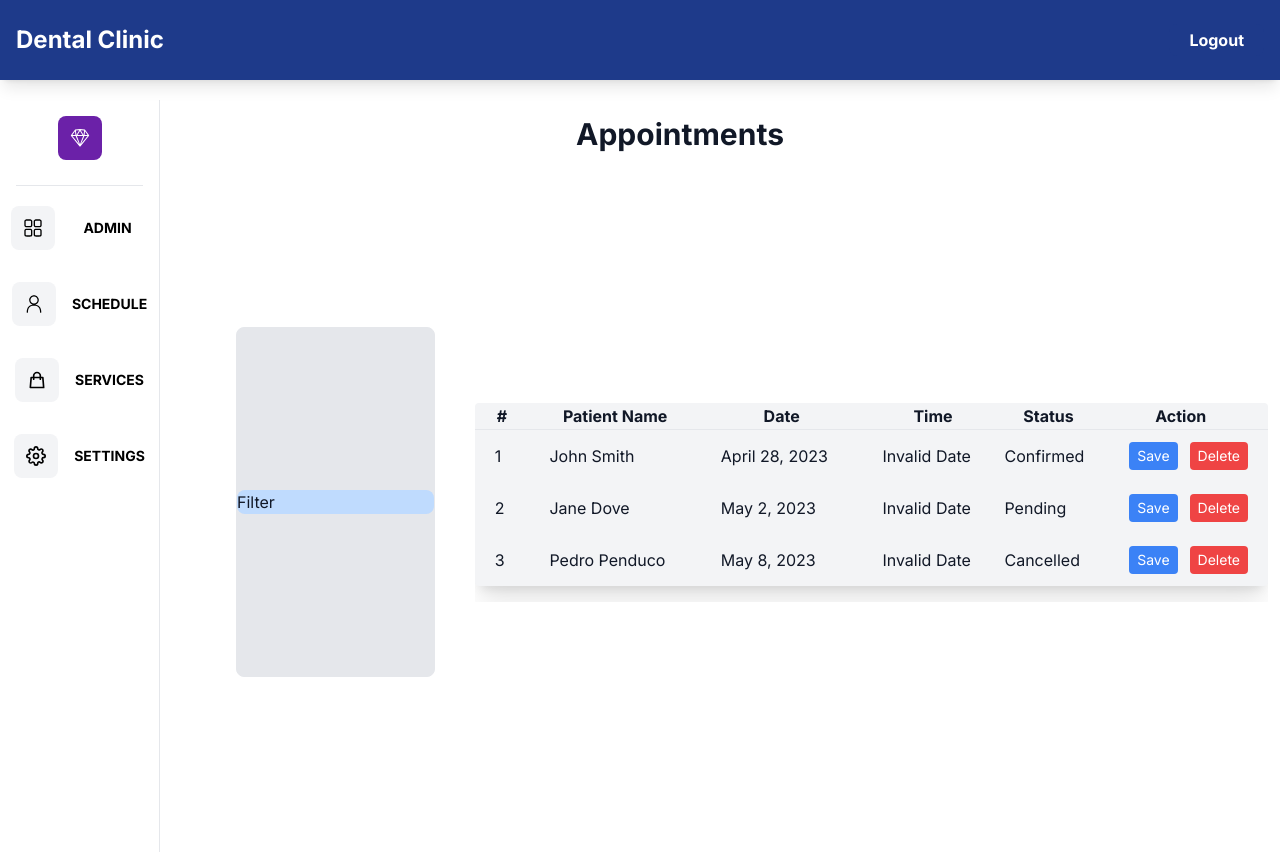
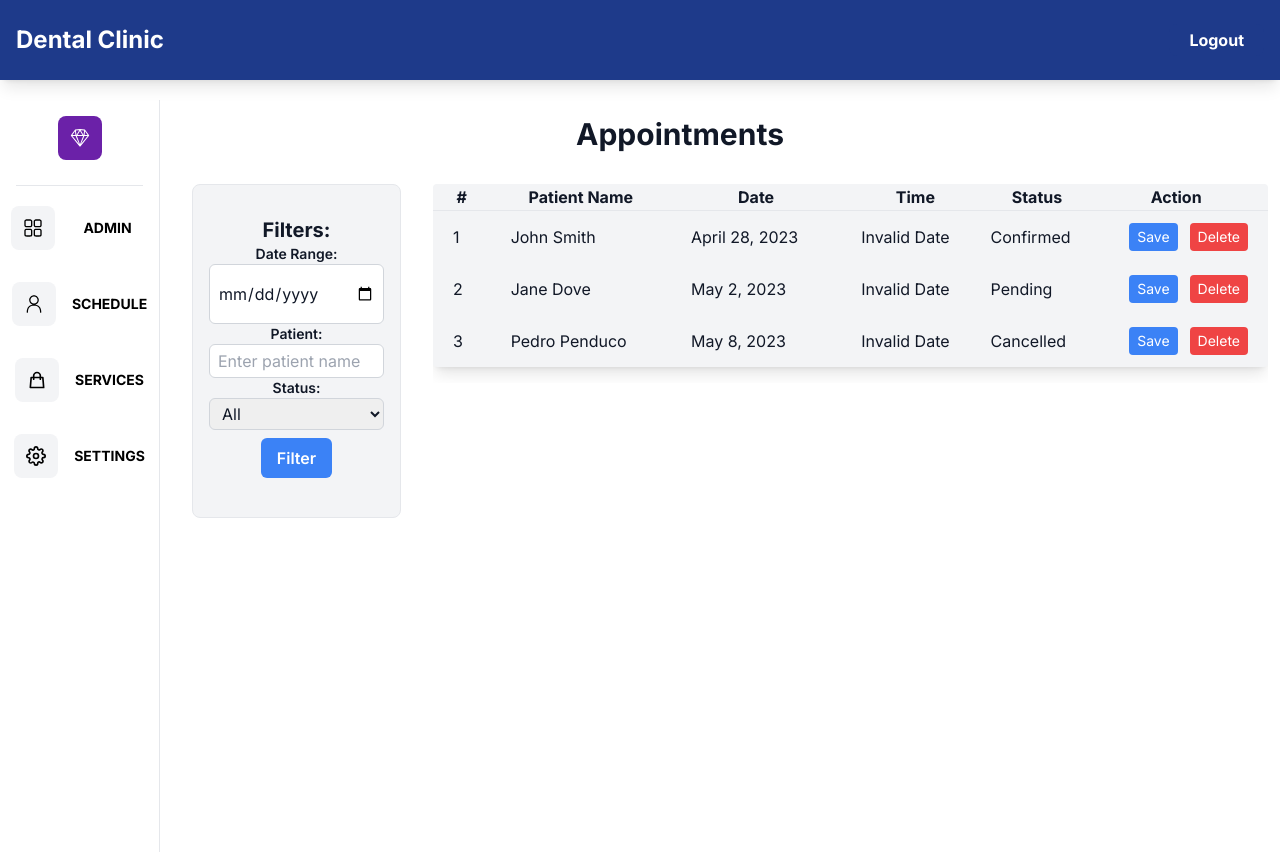
Before and after one commit to JustineLapura/Front-End-Portfolio, a Next.js app: page /crypto/demo-1/admin in a window 1280 px wide. Built offline with nearby package versions, Linux system fonts and the light colour scheme.

Commit message:
added filtering functions for Dental clinic admin page and loading states for some pages

```diff
--- /dev/null
+++ b/app/crypto/demo-1/admin/loading.tsx
@@ -0,0 +1,11 @@
+import React from "react";
+
+const loading = () => {
+  return (
+    <div className="flex justify-center">
+      <h1 className="text-2xl font-bold md:text-3xl lg:text-4xl">Loading...</h1>
+    </div>
+  );
+};
+
+export default loading;
--- a/app/crypto/demo-1/admin/page.tsx
+++ b/app/crypto/demo-1/admin/page.tsx
@@ -1,22 +1,105 @@
 "use client";
-import React, { useContext } from "react";
+import React, { useContext, useState } from "react";
 import { AppointmentContext } from "@/context/DentalClinicContext/AppointmentContext";
 import { AppointmentType } from "../appointments/page";
 
+interface FilteredAppointment {
+  name: string;
+  status: string;
+  date: string;
+  dateRange: {
+    startDate: string;
+    endDate: string;
+  }
+}
+
 const page = () => {
   const { appointments, setAppointments } = useContext(AppointmentContext);
+  const [filteredAppointments, setFilteredAppointments] = useState([]);
+  const [dateRange, setDateRange] = useState({ startDate: "", endDate: "" });
+  const [name, setName] = useState("");
+  const [status, setStatus] = useState("All");
+
+  const handleFilter = () => {
+    let filtered = appointments;
+    // Filter by date range
+    if (dateRange.startDate && dateRange.endDate) {
+      filtered = filtered.filter(
+        (appointment: FilteredAppointment) =>
+          appointment.date >= dateRange.startDate &&
+          appointment.date <= dateRange.endDate
+      );
+    }
+    // Filter by patient name
+    if (name) {
+      filtered = filtered.filter((appointment: FilteredAppointment) =>
+        appointment.name.toLowerCase().includes(name.toLowerCase())
+      );
+    }
+    // Filter by status
+    if (status !== "All") {
+      filtered = filtered.filter(
+        (appointment: FilteredAppointment) => appointment.status === status
+      );
+    }
+    setFilteredAppointments(filtered);
+  };
+
   return (
     <div className="h-screen w-full text-gray-900 pt-[100px]">
       <div className="flex justify-center pt-4">
-        <h1 className="text-xl md:text-2xl lg:text-3xl font-bold">Appointments</h1>
+        <h1 className="text-xl md:text-2xl lg:text-3xl font-bold">
+          Appointments
+        </h1>
       </div>
-      <div className="h-full px-3 lg:flex items-center gap-10">
-        <div className="w-full h-[50%] lg:w-1/5 lg:ml-36 border bg-gray-200 rounded-lg flex justify-center items-center">
-          <div className="w-[350px] sm:w-[500px] lg:w-full mx-auto bg-blue-200 rounded-lg">Filter</div>
+      <div className="h-full px-3 lg:flex pt-8 gap-8">
+        <div className="w-[350px] sm:w-[450px] h-[50%] lg:w-1/5 lg:ml-[100px] mx-auto mb-12 lg:mb-0 border bg-gray-100 rounded-lg flex justify-center items-center">
+          <div className="w-full h-full flex flex-col p-4 justify-center items-center">
+            <h5 className="text-xl font-bold">Filters:</h5>
+
+            <label className="text-sm font-semibold">Date Range:</label>
+            <input
+              type="date"
+              placeholder="Enter end date"
+              value={dateRange.endDate}
+              onChange={(e) =>
+                setDateRange((prev) => ({ ...prev, endDate: e.target.value }))
+              }
+              className="w-full border border-gray-300 px-2 py-4 rounded-md"
+            />
+
+            <label className="text-sm font-semibold">Patient:</label>
+            <input
+              type="text"
+              placeholder="Enter patient name"
+              value={name}
+              onChange={(e) => setName(e.target.value)}
+              className="w-full border border-gray-300 px-2 py-1 rounded-md"
+            />
+
+            <label className="text-sm font-semibold">Status:</label>
+            <select
+              value={status}
+              onChange={(e) => setStatus(e.target.value)}
+              className="w-full border border-gray-300 px-2 py-1 rounded-md"
+            >
+              <option value="All">All</option>
+              <option value="Confirmed">Confirmed</option>
+              <option value="Rescheduled">Rescheduled</option>
+              <option value="Cancelled">Cancelled</option>
+              <option value="Pending">Pending</option>
+            </select>
+            <button
+              className="my-2 bg-blue-500 hover:bg-blue-600 text-white font-semibold py-2 px-4 rounded-md"
+              onClick={handleFilter}
+            >
+              Filter
+            </button>
+          </div>
         </div>
         <div className="w-[350px] sm:w-full lg:w-4/5 max-w-4xl mx-auto">
           <div className="overflow-x-auto">
-            <table className="w-full text-md bg-gray-100 shadow-xl rounded mb-4 p-6">
+            <table className="w-full text-md bg-gray-100 shadow-lg rounded mb-4 p-6">
               <thead>
                 <tr className="border-b">
                   <th>#</th>
@@ -28,7 +111,7 @@ const page = () => {
                 </tr>
               </thead>
               <tbody>
-                {appointments.map(
+                {(filteredAppointments.length > 0 ? filteredAppointments : appointments).map(
                   (appointment: AppointmentType, index: number) => (
                     <tr key={appointment.id}>
                       <td className="p-3 px-5">{index + 1}</td>
--- /dev/null
+++ b/app/crypto/demo-1/admin/schedule/loading.tsx
@@ -0,0 +1,11 @@
+import React from "react";
+
+const loading = () => {
+  return (
+    <div className="flex justify-center">
+      <h1 className="text-2xl font-bold md:text-3xl lg:text-4xl">Loading...</h1>
+    </div>
+  );
+};
+
+export default loading;
--- /dev/null
+++ b/app/crypto/demo-1/appointments/layout.tsx
@@ -0,0 +1,12 @@
+import Link from "next/link";
+import React from "react";
+
+const layout = ({ children }: { children: React.ReactNode }) => {
+  return (
+    <div>
+      {children}
+    </div>
+  );
+};
+
+export default layout;
--- /dev/null
+++ b/app/crypto/demo-1/appointments/loading.tsx
@@ -0,0 +1,11 @@
+import React from "react";
+
+const loading = () => {
+  return (
+    <div className="flex justify-center">
+      <h1 className="text-2xl font-bold md:text-3xl lg:text-4xl">Loading...</h1>
+    </div>
+  );
+};
+
+export default loading;
--- /dev/null
+++ b/app/crypto/demo-1/appointments/my-appointments/loading.tsx
@@ -0,0 +1,11 @@
+import React from "react";
+
+const loading = () => {
+  return (
+    <div className="flex justify-center">
+      <h1 className="text-2xl font-bold md:text-3xl lg:text-4xl">Loading...</h1>
+    </div>
+  );
+};
+
+export default loading;
--- a/app/crypto/demo-1/appointments/my-appointments/page.tsx
+++ b/app/crypto/demo-1/appointments/my-appointments/page.tsx
@@ -11,13 +11,13 @@ const page = () => {
     (appointment: AppointmentType) => appointment.name === "User"
   );
   return (
-    <div className="relative pt-24 flex flex-col gap-8 justify-center items-center">
+    <div className="relative flex flex-col gap-8 justify-center items-center">
       <Link href="/crypto/demo-1/appointments">
-        <button className="absolute left-2 top-[100px] py-4 px-6 rounded-lg bg-red-500 hover:bg-red-400 border-none text-sm text-white font-bold hover:shadow-xl">
-          My Appointments
+        <button className="absolute left-4 top-[100px] py-2 px-4 rounded-lg bg-blue-500 hover:bg-blue-800 border-none text-sm text-white font-bold hover:shadow-xl">
+          Go back
         </button>
       </Link>
-      <h3 className="text-xl md:text-2xl font-bold pt-6">My Appointments</h3>
+      <h3 className="text-xl md:text-2xl font-bold pt-36">My Appointments</h3>
       <div className="w-full max-w-4xl mx-auto py-4 px-6">
         <div className="overflow-x-auto">
           <table className="w-full text-md bg-gray-100 shadow-xl rounded mb-4 p-6">
--- a/app/crypto/demo-1/appointments/page.tsx
+++ b/app/crypto/demo-1/appointments/page.tsx
@@ -242,14 +242,14 @@ const page = () => {
   };
 
   return (
-    <div className="relative h-full flex items-center pt-[450px] sm:pt-[480px] lg:pt-[50px]">
+    <div className="relative h-full w-full flex items-center pt-20 lg:pt-[100px]">
       <Link href="/crypto/demo-1/appointments/my-appointments">
-        <button className="absolute right-2 top-[100px] py-4 px-6 rounded-lg bg-red-500 hover:bg-red-400 border-none text-sm text-white font-bold hover:shadow-xl">
-          My Appointments
+        <button className="absolute right-4 top-[100px] py-2 px-4 rounded-lg bg-blue-500 hover:bg-blue-800 border-none text-sm text-white font-bold hover:shadow-xl">
+          Goto My Appointments
         </button>
       </Link>
-      <div className="p-4 mx-auto">
-        <div className="grid grid-cols-1 lg:grid-cols-3 gap-8 mt-5 items-center">
+      <div className="h-full p-4 mx-auto">
+        <div className="grid grid-cols-1 lg:grid-cols-3 gap-8 mt-20 lg:m-auto items-center">
           <div className="md:col-span-1 w-[75%] md:w-[50%] lg:w-full lg:h-[75%] m-auto">
             <h1 className="text-center font-bold">Schedules:</h1>
             <table className="h-full w-full table-fixed md:text-lg p-8 lg:text-sm bg-white text-black border rounded-lg overflow-hidden shadow-xl">
--- /dev/null
+++ b/app/crypto/demo-1/loading.tsx
@@ -0,0 +1,11 @@
+import React from "react";
+
+const loading = () => {
+  return (
+    <div className="flex justify-center">
+      <h1 className="text-2xl font-bold md:text-3xl lg:text-4xl">Loading...</h1>
+    </div>
+  );
+};
+
+export default loading;
--- a/app/crypto/demo-1/page.tsx
+++ b/app/crypto/demo-1/page.tsx
@@ -7,23 +7,23 @@ import dentalChair from "@/public/DentalClinicImgs/dentalChair.gif";
 
 const page = () => {
   return (
-    <div className="flex gap-4 h-full w-full justify-evenly items-center">
-      <div className="flex flex-col gap-4">
+    <div className="flex flex-col md:flex-row gap-4 h-full w-full justify-evenly items-center px-4">
+      <div className="mt-8 md:mt-0 flex flex-col gap-4 text-sm md:text-md lg:text-xl">
         {/* login buttons */}
         <Link href="/crypto/demo-1/appointments">
-          <button className="py-3 px-6 text-xl rounded-xl duration-200 hover:scale-105 border-blue-900 bg-blue-900 font-bold text-white">
+          <button className="py-3 px-6 w-[200px] lg:w-[250px] rounded-xl duration-200 hover:scale-105 border-blue-900 bg-blue-900 font-bold text-white">
             Book Appointment
           </button>
         </Link>
         <Link href="/crypto/demo-1/admin">
-          <button className="py-3 px-8 text-xl rounded-xl  bg-black font-bold text-white duration-200 hover:scale-105">
+          <button className="py-3 px-8 w-[200px] lg:w-[250px] rounded-xl  bg-black font-bold text-white duration-200 hover:scale-105">
             Log in as Admin
           </button>
         </Link>
       </div>
       <div className="flex">
-        <Image src={dentist} width={300} height={300} alt="dentis"/>
-        <Image src={dentalChair} width={300} height={300} alt="dentis"/>
+        <Image className="w-[200px] sm:w-[250px] md:w-[300px]" src={dentist} width={300} height={300} alt="dentis"/>
+        <Image className="w-[200px] sm:w-[250px] md:w-[300px]" src={dentalChair} width={300} height={300} alt="dentis"/>
       </div>
     </div>
   );
--- /dev/null
+++ b/app/crypto/loading.tsx
@@ -0,0 +1,11 @@
+import React from "react";
+
+const loading = () => {
+  return (
+    <div className="flex justify-center">
+      <h1 className="text-2xl font-bold md:text-3xl lg:text-4xl">Loading...</h1>
+    </div>
+  );
+};
+
+export default loading;
--- /dev/null
+++ b/app/loading.tsx
@@ -0,0 +1,11 @@
+import React from 'react'
+
+const loading = () => {
+  return (
+    <div>
+      Loading...
+    </div>
+  )
+}
+
+export default loading
```
